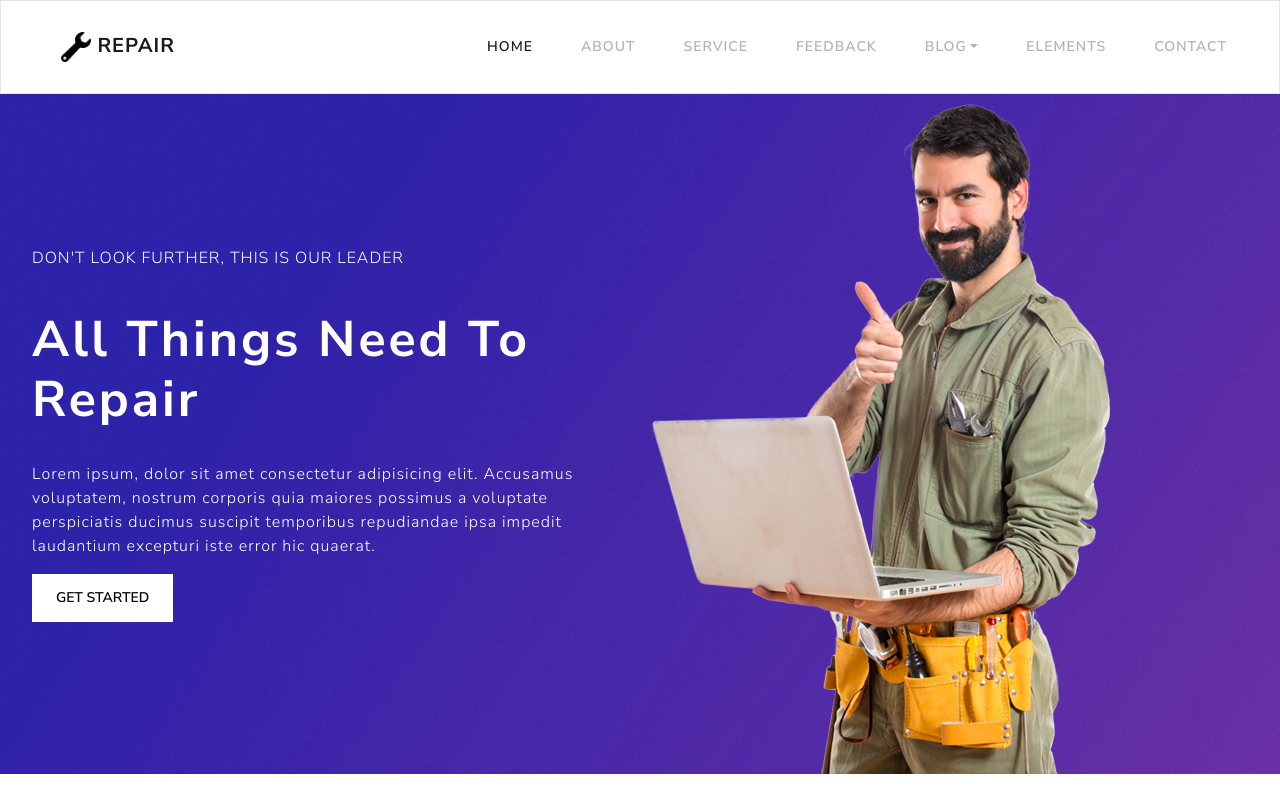
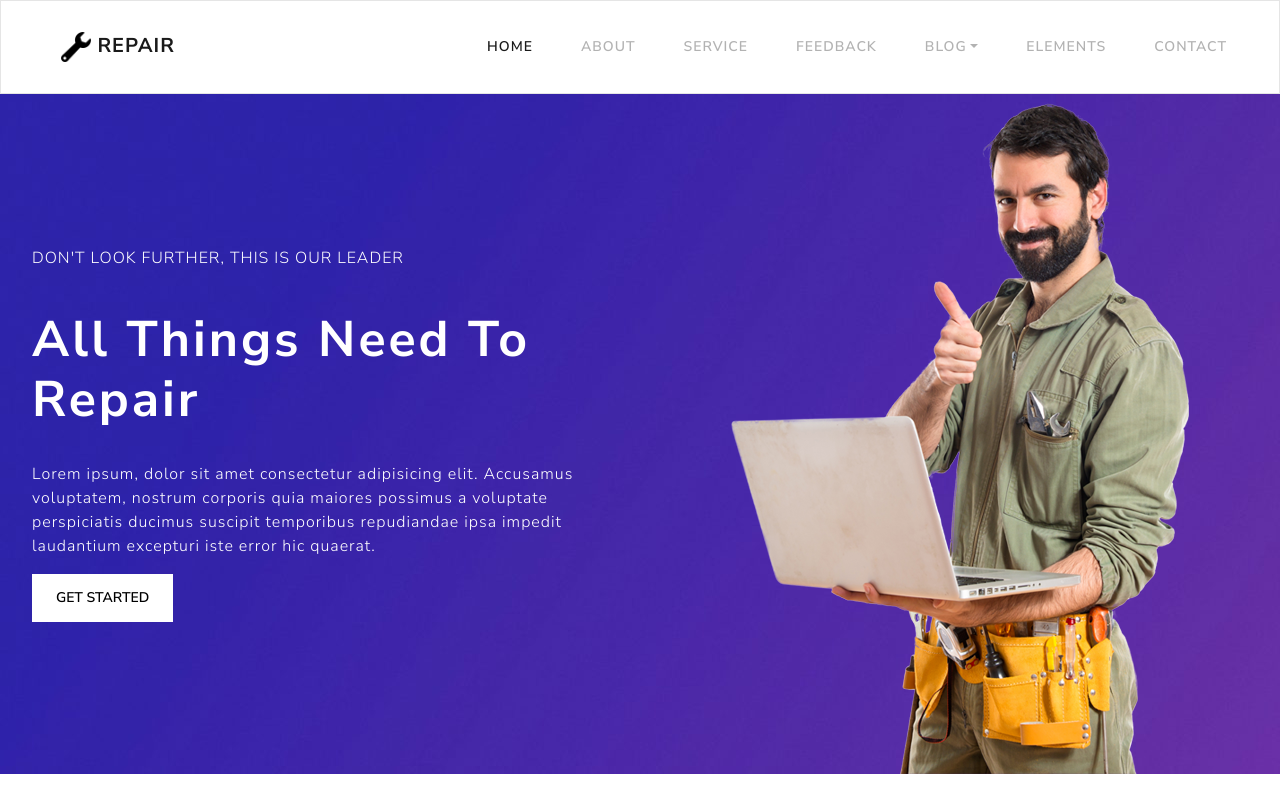
Before and after one commit to DreammyOleksandr/frontend-basics-last-lab, a React (Create React App) app: page / in a window 1280 px wide. Shown: the top 800 px of the page. Built offline with nearby package versions, Linux system fonts and the light colour scheme.

Commit message:
fix: get started block

```diff
--- a/src/components/blocks/GetStartedBlock.jsx
+++ b/src/components/blocks/GetStartedBlock.jsx
@@ -27,7 +27,7 @@ const GetStartedBlock = () => {
           </div>
         </div>
 
-        <div className='col-md-6 text-center h-100 d-flex flex-sm-wrap'>
+        <div className='col-md-6 text-center h-100'>
           <img src={worker} alt='Ooops...' className='img-fluid' />
         </div>
       </div>
```
